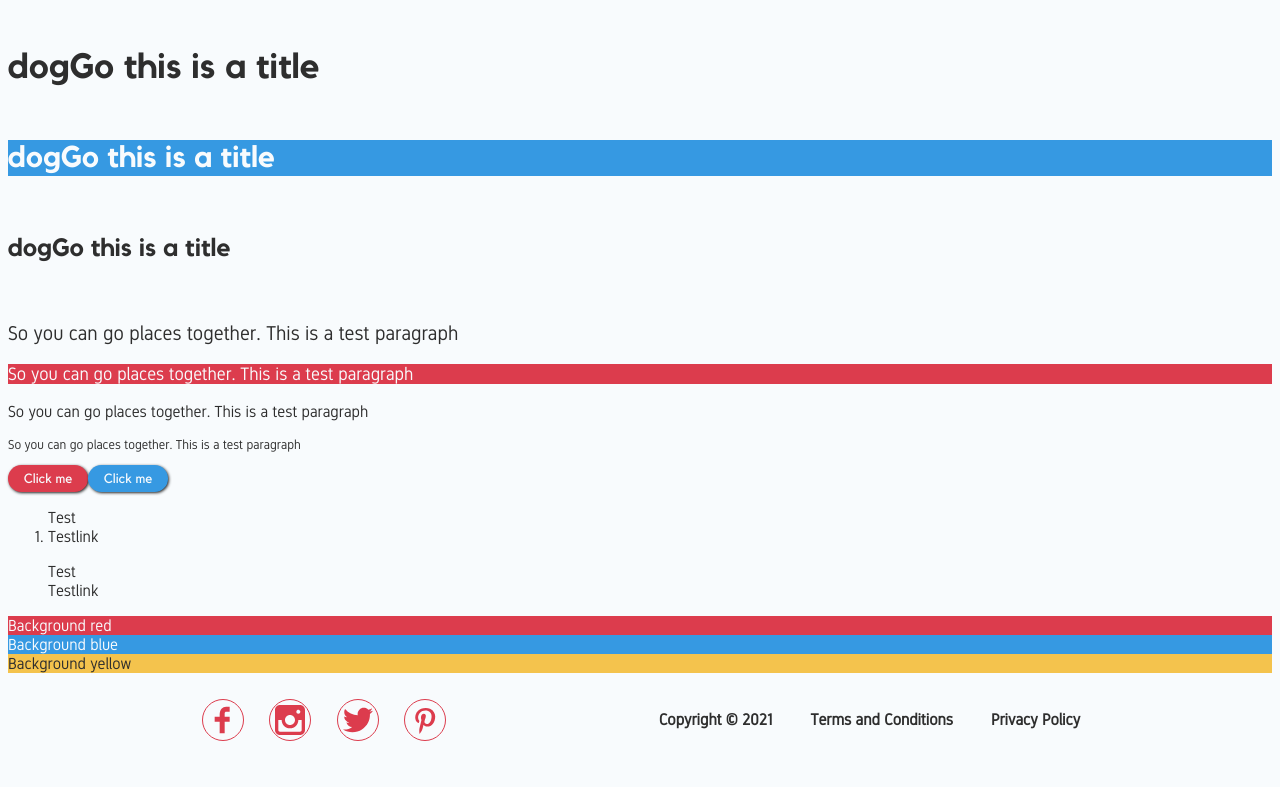
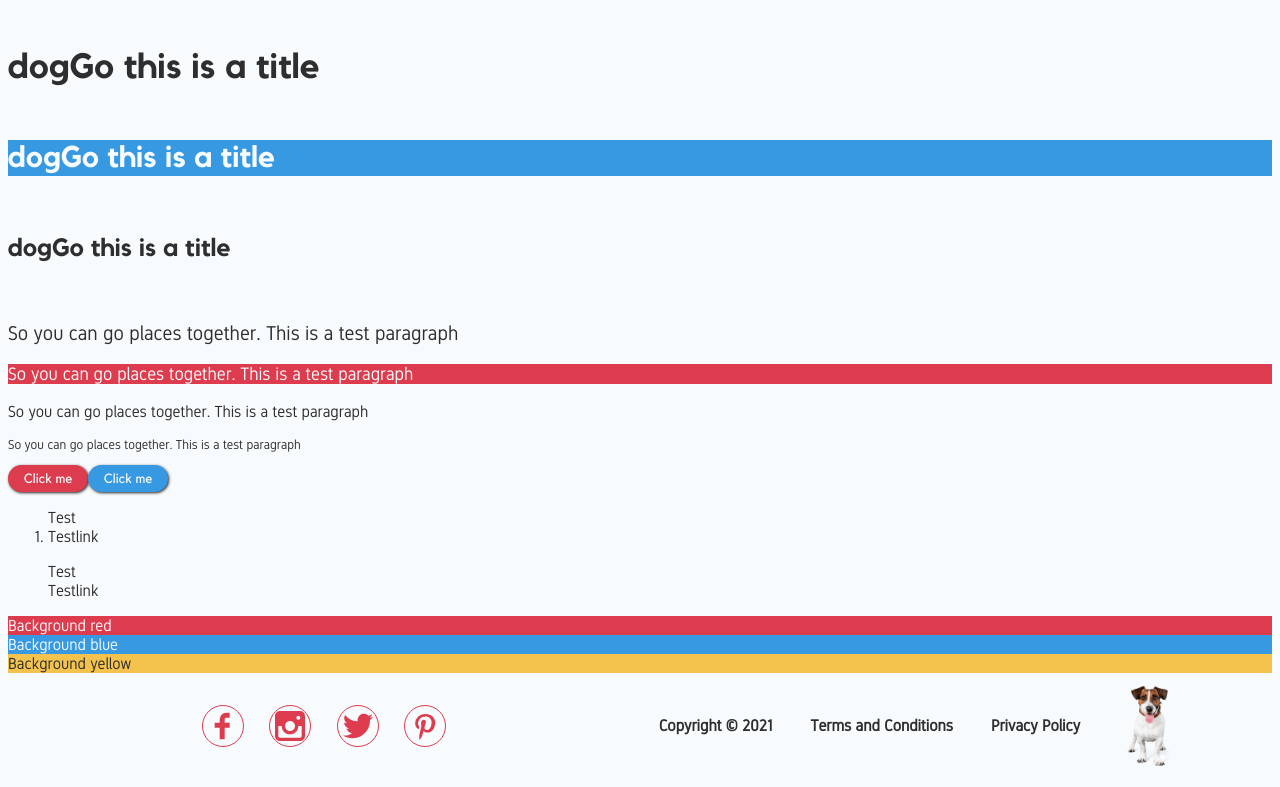
Before and after one commit to ReaganS94/DogGo, a React (Create React App) app: page / in a window 1280 px wide. Shown: the part 815-1602 px from the top of the page. Built offline with nearby package versions, Linux system fonts and the light colour scheme.

Commit message:
added the image

```diff
--- a/src/components/Footer.css
+++ b/src/components/Footer.css
@@ -18,7 +18,7 @@
 .icons {
     width: 40px;
     height: 40px;
-    margin: 4% 2%;
+    margin: 5% 2%;
     color: #DC3C4D;
     border-radius: 50%;
     border: 1px solid #DC3C4D;
@@ -33,6 +33,6 @@
 }
 
 .footerContent p{
-    margin: 4% 3%;
+    margin: 5% 3%;
     font-weight: bold;
 }
--- a/src/components/Footer.js
+++ b/src/components/Footer.js
@@ -1,6 +1,8 @@
 import React from 'react';
 import {TiSocialFacebook, TiSocialInstagram, TiSocialTwitter, TiSocialPinterest} from 'react-icons/ti';
 import "./Footer.css"
+
+import dog from '../img/transparent-background/3.png'
 
 function Footer() {
     return (
@@ -15,8 +17,8 @@ function Footer() {
              <p>Copyright &copy; 2021</p>
              <p>Terms and Conditions</p>
              <p>Privacy Policy</p>
+             <img src={dog} width="100px"/>
            </div>
-
     </div>
     )
 }
```
